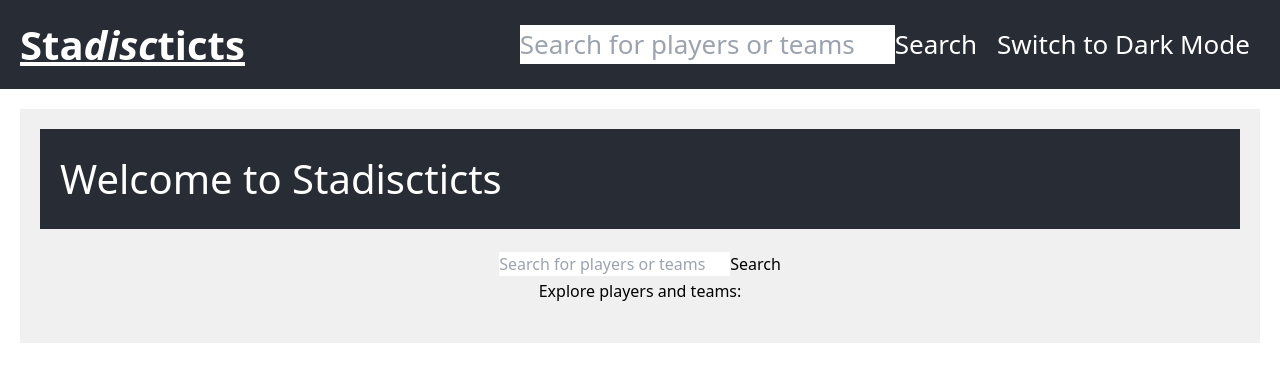
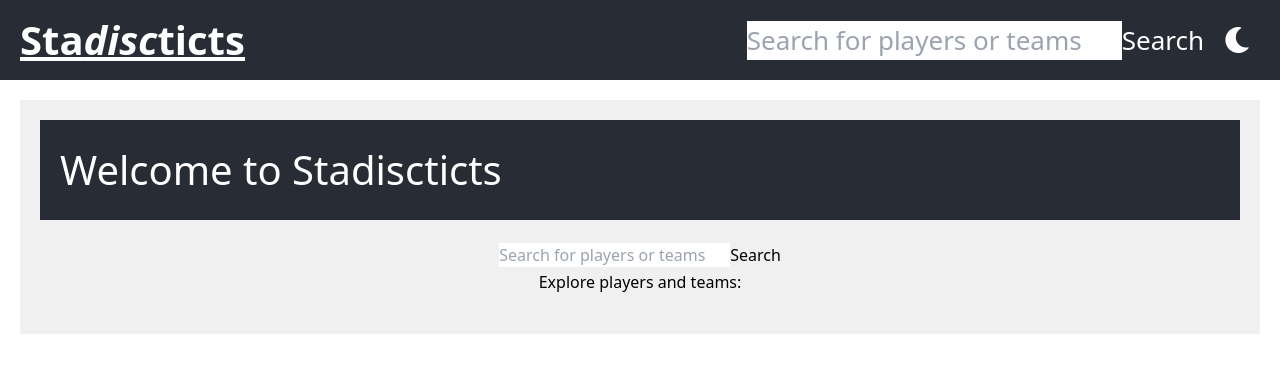
Before and after one commit to ckugel/stadiscticts-frontend, a React (Create React App) app: page / in a window 1280 px wide. Shown: the top 382 px of the page. Built offline with nearby package versions, Linux system fonts and the light colour scheme; no server answers.

Commit message:
changed light and dark mode to sun and moon icon

```diff
--- a/src/components/ThemeToggleButton.js
+++ b/src/components/ThemeToggleButton.js
@@ -1,11 +1,18 @@
 import React from 'react';
+import PropTypes from 'prop-types';
+import { FaSun, FaMoon } from 'react-icons/fa';
 
 const ThemeToggleButton = ({ theme, toggleTheme }) => {
     return (
         <button onClick={toggleTheme} className="theme-toggle-button">
-            {theme === 'light' ? 'Switch to Dark Mode' : 'Switch to Light Mode'}
+            {theme === 'light' ? <FaMoon /> : <FaSun />}
         </button>
     );
 };
 
+ThemeToggleButton.propTypes = {
+    theme: PropTypes.string.isRequired,
+    toggleTheme: PropTypes.func.isRequired,
+};
+
 export default ThemeToggleButton;
```
Also changed, not shown: 1 other file (tests, documents, lock files or other folders).
